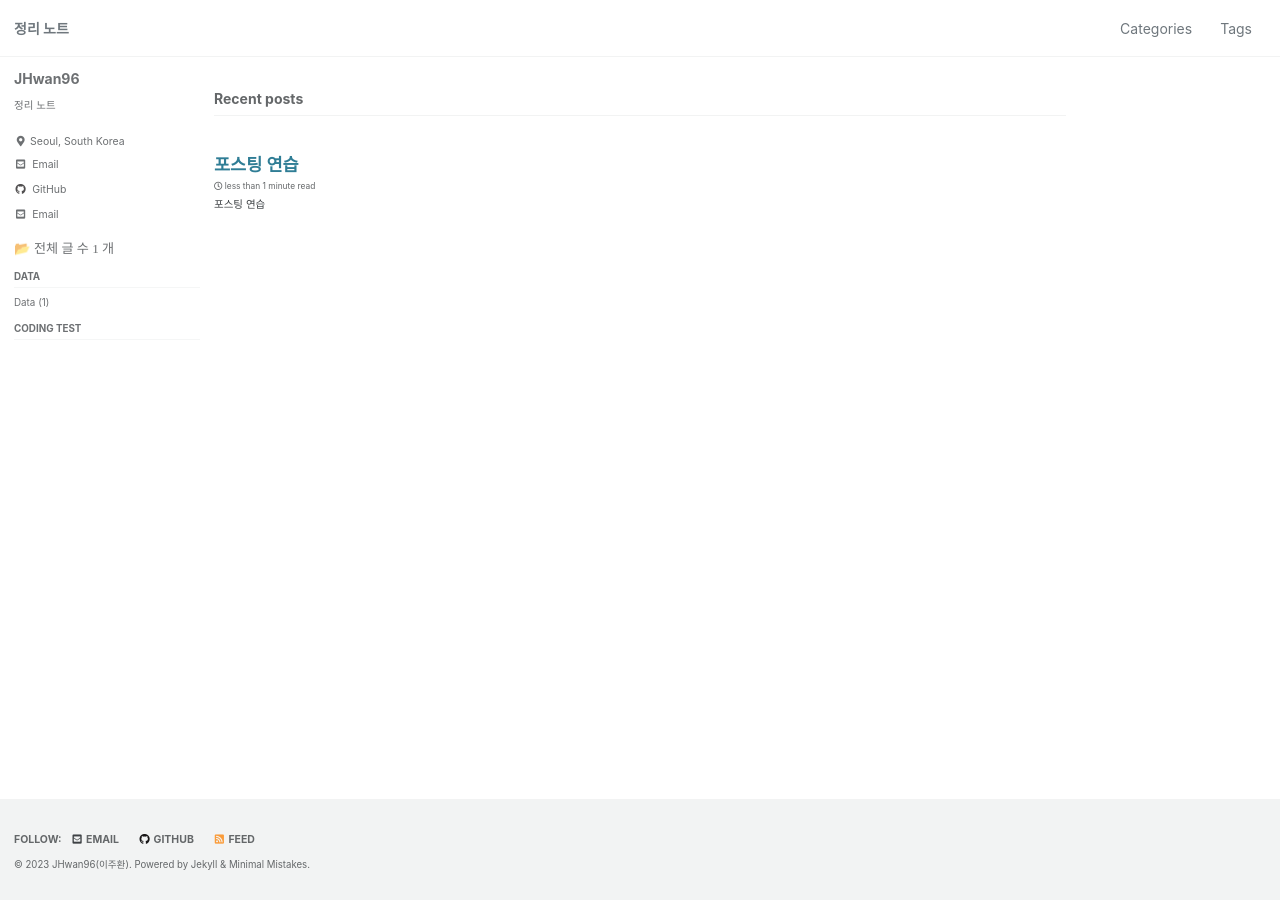
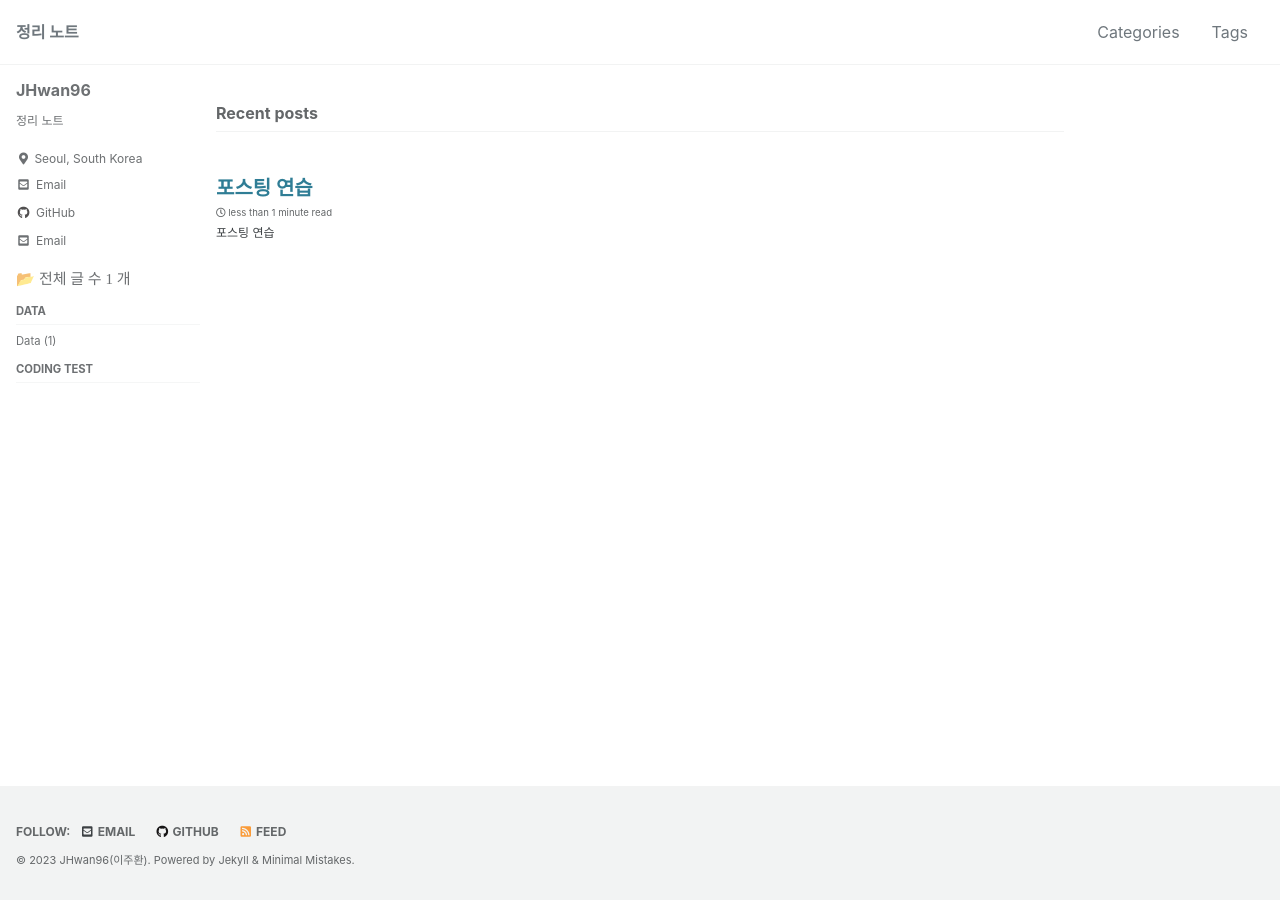
Before and after one commit to JHwan96/JHwan96.github.io, a Jekyll site: the page built from index.html, in a window 1280 px wide. Built offline with Jekyll 4.4.1, drawn with Linux system fonts in a browser that asks for light colours; cached includes are drawn as plain includes; the list of posts is cut into pages by our own code.

Commit message:
Update _reset.scss

```diff
--- a/_sass/minimal-mistakes/_reset.scss
+++ b/_sass/minimal-mistakes/_reset.scss
@@ -8,18 +8,18 @@ html {
   /* apply a natural box layout model to all elements */
   box-sizing: border-box;
   background-color: $background-color;
-  font-size: 14px;
+  font-size: 16px;
 
   @include breakpoint($medium) {
-    font-size: 14px;              // default 18px;
+    font-size: 16px;              // default 18px;
   }
 
   @include breakpoint($large) {
-    font-size: 14px;              // default 20px;
+    font-size: 16px;              // default 20px;
   }
 
   @include breakpoint($x-large) {
-    font-size: 14px;              // default 22px;
+    font-size: 16px;              // default 22px;
   }
 
   -webkit-text-size-adjust: 100%;
```
